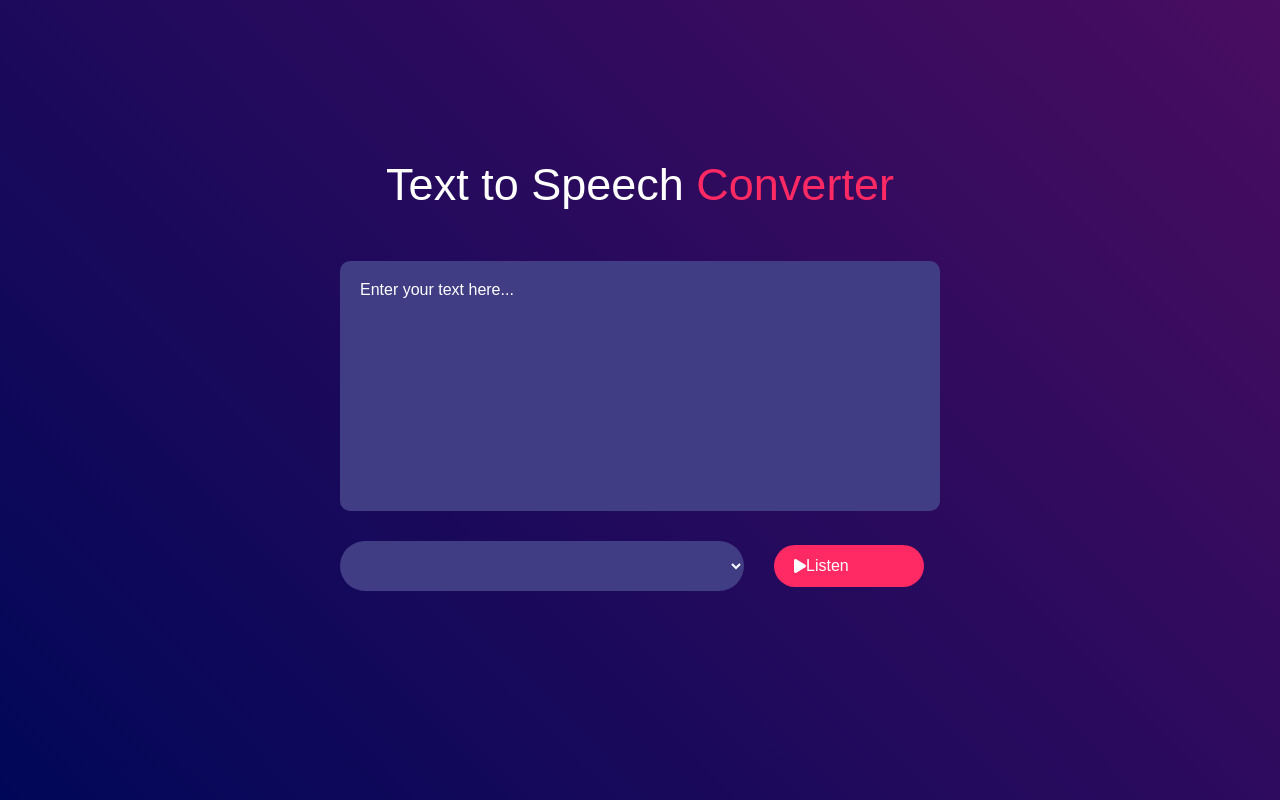
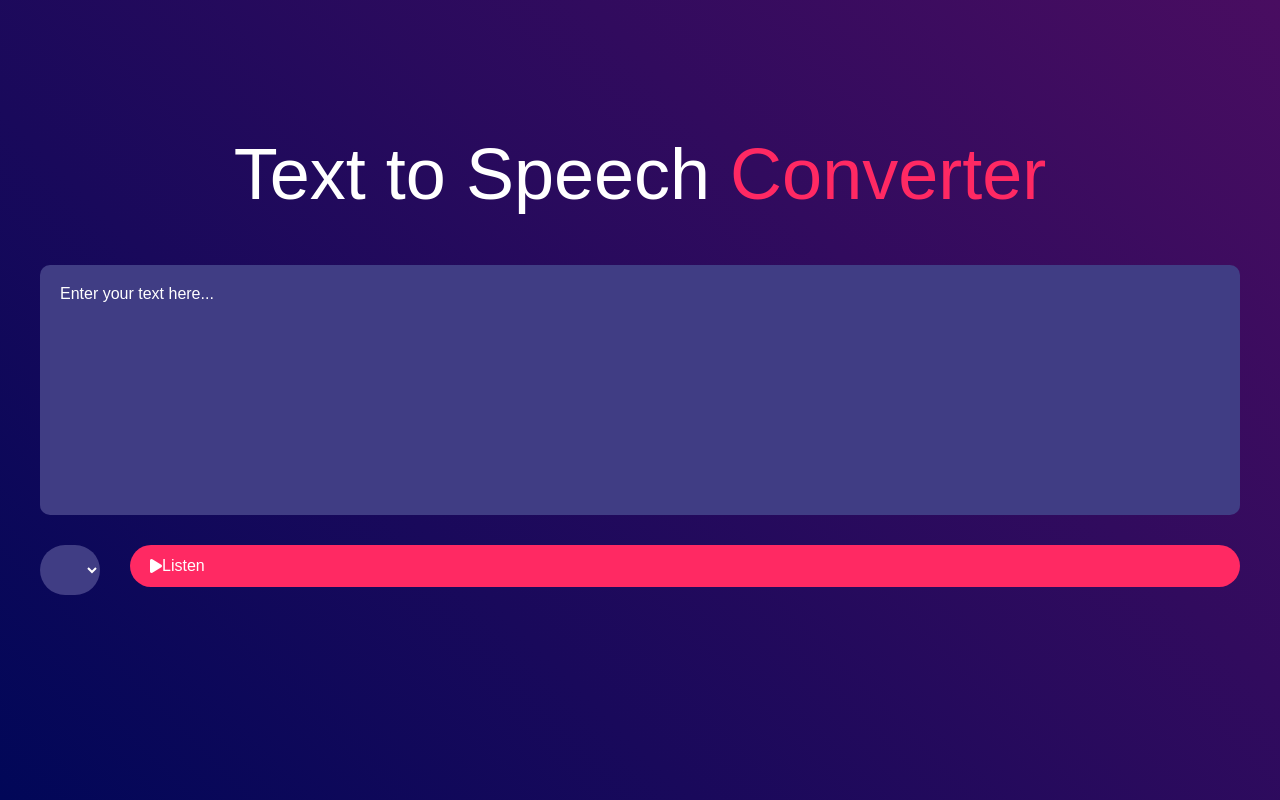
Before and after one commit to hillaryserel/Text-to-Speech-Converter, a plain HTML site: page index.html in a window 1280 px wide. Drawn offline with Linux system fonts and the light colour scheme.

Commit message:
css file commit

```diff
--- a/style.css
+++ b/style.css
@@ -13,9 +13,10 @@
     justify-content: center;
     flex-direction: column;
     color: #fff;
+    padding: 20px;
 }
 .hero h1{
-    font-size: 45px;
+    font-size: 2.5rem;
     font-weight: 500;
     margin-top: -50px;
     margin-bottom: 50px;
@@ -25,8 +26,8 @@
 }
 /*textarea properties*/
 textarea{
-    width: 600px;
-    height: 250px;
+    width: 100%;
+    height: 200px;
     background: #403d84;
     color: #fff;
     font-size: 15px;
@@ -42,9 +43,9 @@ textarea::placeholder{
     font-size: 16px;
 }
 .row{
-    width: 600px;
+    width: 100%;
     display: flex;
-    align-items: center;
+    align-items: wrap;
     gap: 20px;
 }
 /*buttton properties*/
@@ -59,11 +60,11 @@ button{
     cursor: pointer;
     display: flex;
     align-items: center;
-    margin-right: 16px;
+    margin-bottom: 20px;
 }
 /*button icon properties*/
 .icon-btn{
-    width: 150px;
+    width: 100%;
     padding: 10px;
     font-size: 16px;
 }
@@ -77,45 +78,42 @@ select{
     outline: 0;
     border: 0;
     border-radius: 35px;
-    background-image: url(img\dropdown.png);
     background-repeat: no-repeat;
     background-size: 15px;
     background-position-x: calc(100% - 20px);
     background-position-y: 20px;
+    width: 100%;
 }
+
 /*Media queries for responsiveness */
-@media screen and (min-width: 600px){
-    h1{
-        font-size: 2.5rem;
-    }
-    button{
-        font-size: 0.5rem;
-    }
-}
-@media screen and (min-width: 768px){
-    .hero{
+@media screen and (min-width: 768px) {
+    .hero {
         padding: 40px;
     }
-    h1{
+    .hero h1 {
         font-size: 3rem;
     }
-    button{
-        font-size: 0.9rem;
+    textarea {
+        height: 250px;
     }
-    .row{
-        flex-direction: flex;
+    button {
+        margin-bottom: 30px;
     }
-    select{
-        width: 50%;
+    .row {
+        flex-wrap: nowrap;
+    }
+    select {
+        width: auto;
         margin-bottom: 0;
         margin-right: 10px;
     }
-    .icon-btn{
+    .icon-btn {
         padding: 12px 20px;
     }
 }
-@media screen and(min-width: 992px){
-      h1{
+
+@media screen and (min-width: 992px) {
+    .hero h1 {
         font-size: 4.5rem;
-      }
+    }
 }
```
